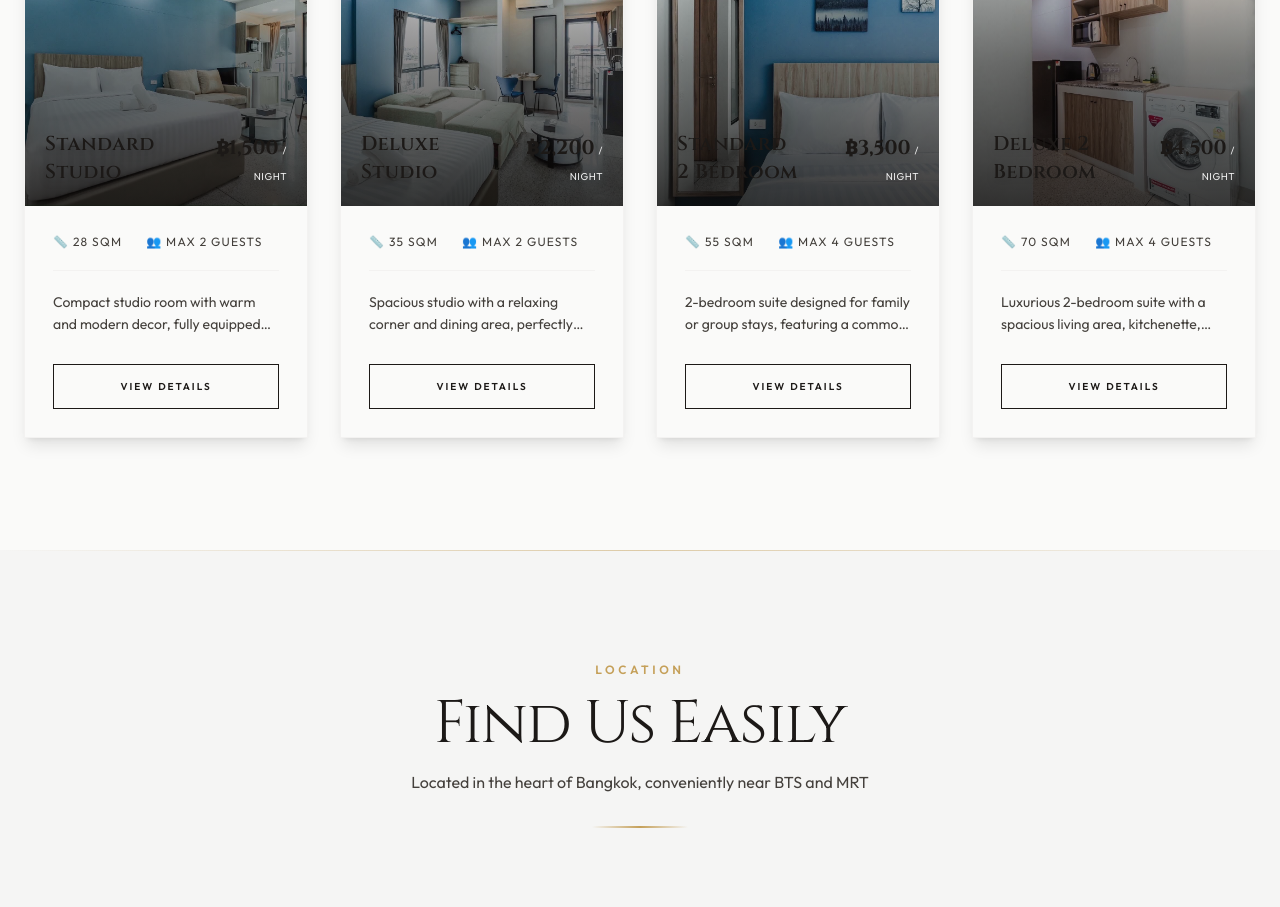
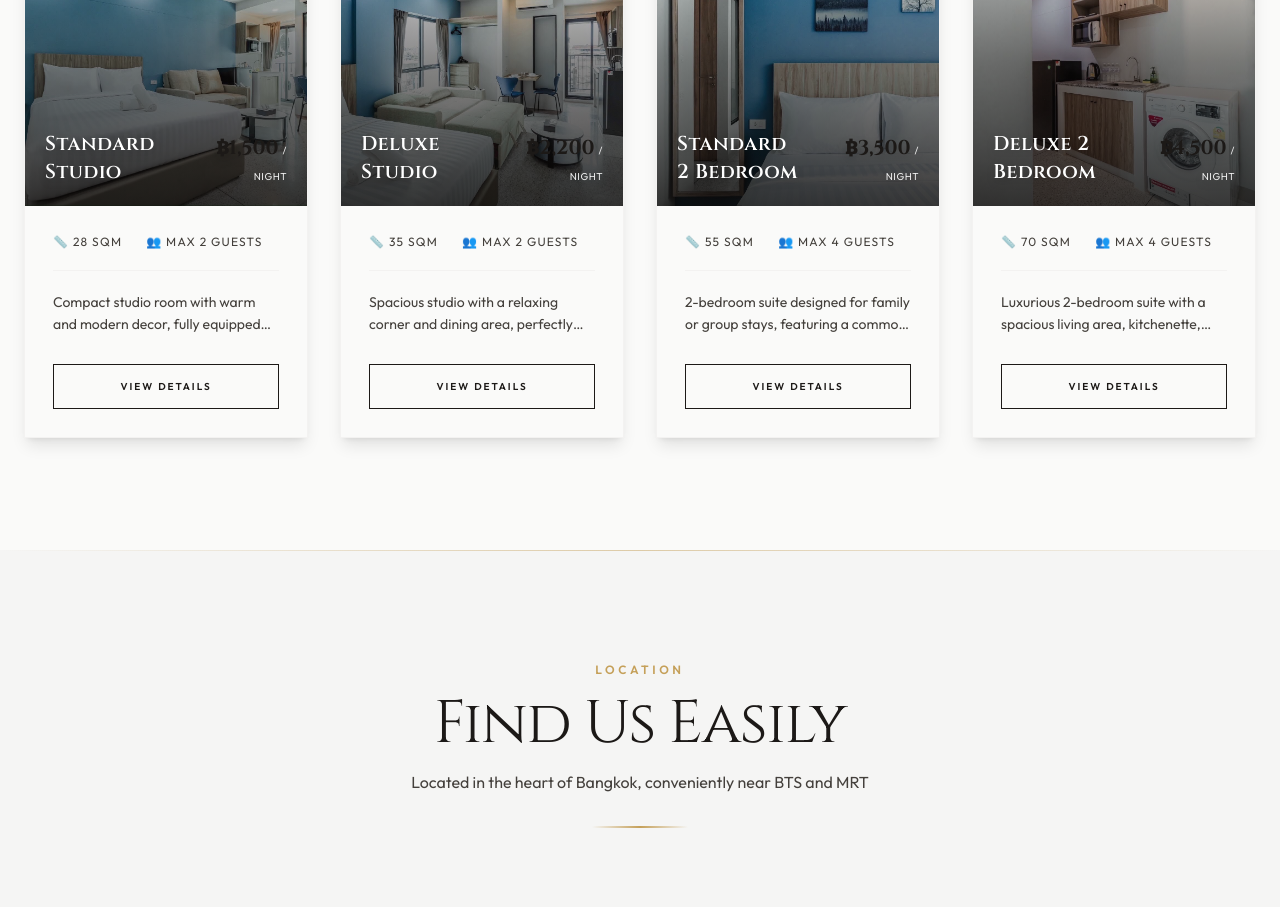
Before and after one commit to Foohyung/abc-48, a Next.js app: page /en in a window 1280 px wide. Shown: the part 3740-4647 px from the top of the page. Built offline with nearby package versions, Linux system fonts and the light colour scheme.

Commit message:
no message

```diff
--- a/src/components/ui/RoomCard.tsx
+++ b/src/components/ui/RoomCard.tsx
@@ -36,12 +36,12 @@ export default function RoomCard({ room, onClick }: RoomCardProps) {
 
         {/* Price Tag */}
         <div className="absolute bottom-5 left-5 right-5 flex justify-between items-end z-30 pointer-events-none">
-          <h3 className="text-xl font-serif font-semibold tracking-wide drop-shadow-lg text-white">
+          <h3 className="text-xl font-serif font-semibold tracking-wide drop-shadow-lg !text-white">
             {room.name[locale]}
           </h3>
           <div className="text-right drop-shadow-lg">
             <span className="text-xl font-serif font-bold text-gold">฿{room.price.toLocaleString()}</span>
-            <span className="text-[10px] ml-1 uppercase tracking-wider text-white/90">{t("perNight")}</span>
+            <span className="text-[10px] ml-1 uppercase tracking-wider !text-white/90">{t("perNight")}</span>
           </div>
         </div>
       </div>
```
